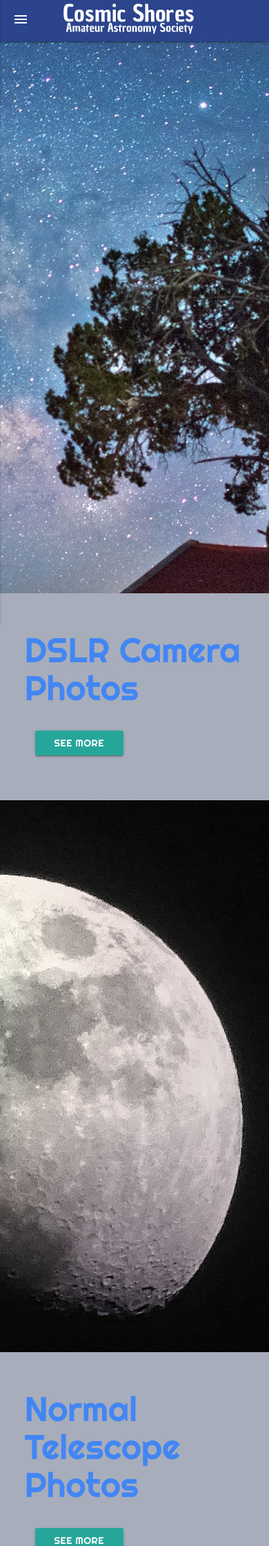
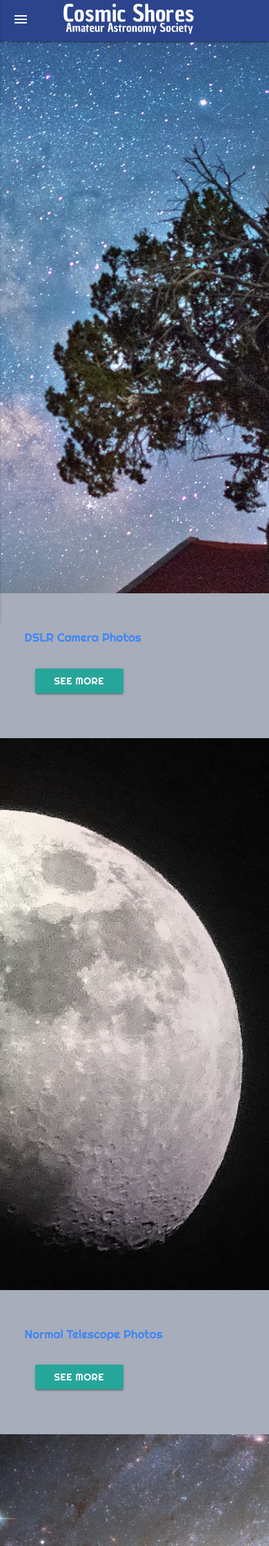
Before and after one commit to josephbeckett/CosmicShores, a PHP site: page /flarb/gallery.php in a window 390 px wide. Shown: the top 2241 px of the page at 69% size. Run offline with PHP 8.4, Linux system fonts and the light colour scheme; some libraries are stand-ins or nearby versions.

Commit message:
even more responsiveness

```diff
--- a/gallery.php
+++ b/gallery.php
@@ -52,7 +52,7 @@
     </div>
     <div class="section">
         <div class="row container">
-            <h2 class="header">DSLR Camera Photos</h2>
+            <h2 class="header flow-text">DSLR Camera Photos</h2>
             <a href="DLSRPhotos.html"class="waves-effect waves-light btn">See More</a>
         </div>
     </div>
@@ -61,7 +61,7 @@
     </div>
     <div class="section">
         <div class="row container">
-            <h2 class="header">Normal Telescope Photos</h2>
+            <h2 class="header flow-text">Normal Telescope Photos</h2>
             <a href="NormalTelescopePhotos.html" class="waves-effect waves-light btn">See More</a>
         </div>
     </div>
@@ -70,7 +70,7 @@
     </div>
     <div class="section">
         <div class="row container">
-            <h2 class="header">Refraction Telescope</h2>
+            <h2 class="header flow-text">Refraction Telescope</h2>
             <a href="RefractionPhotos.html" class="waves-effect waves-light btn">See More</a>
         </div>
     </div>
@@ -79,7 +79,7 @@
     </div>
     <div class="section ">
         <div class="row container">
-            <h2 class="header">Reflection Telescope</h2>
+            <h2 class="header flow-text">Reflection Telescope</h2>
             <a href="ReflectionPhotos.html" class="waves-effect waves-light btn">See More</a>
         </div>
     </div>
```
